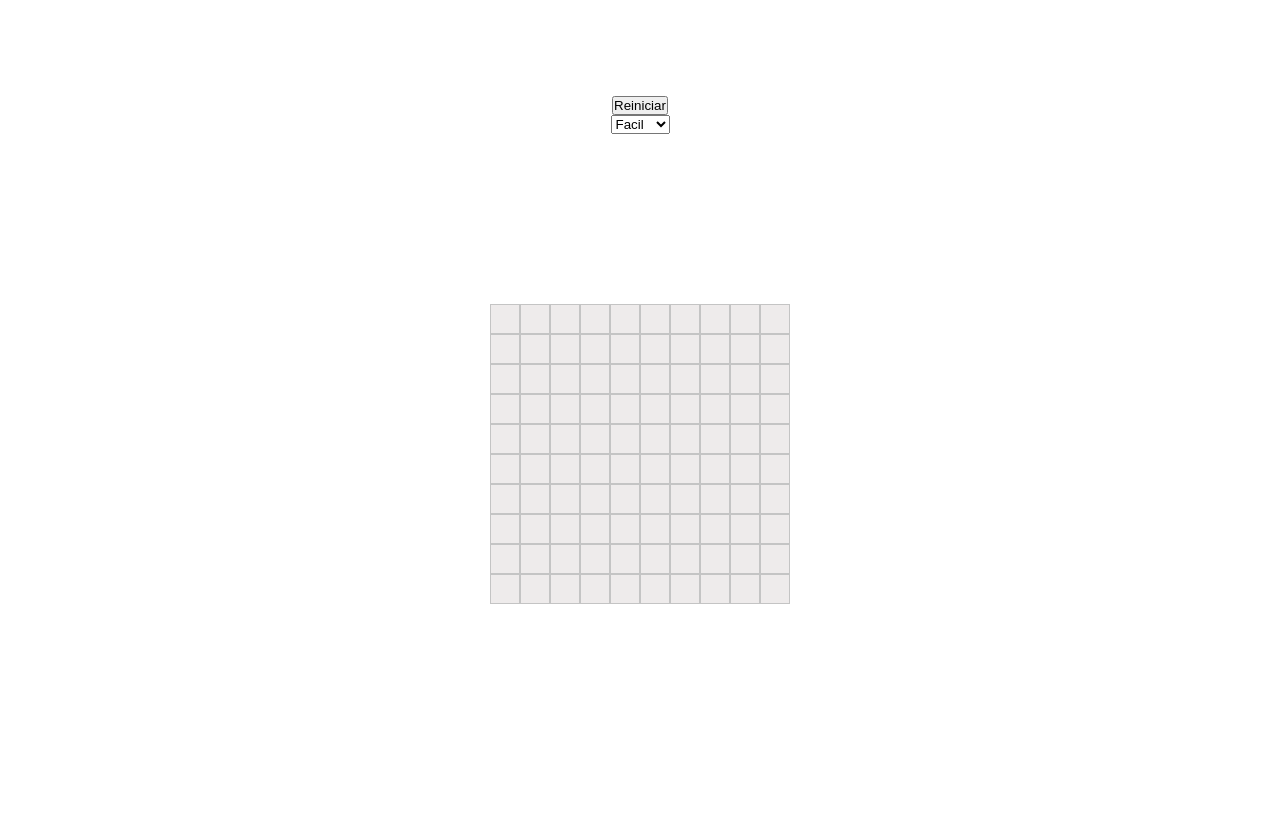
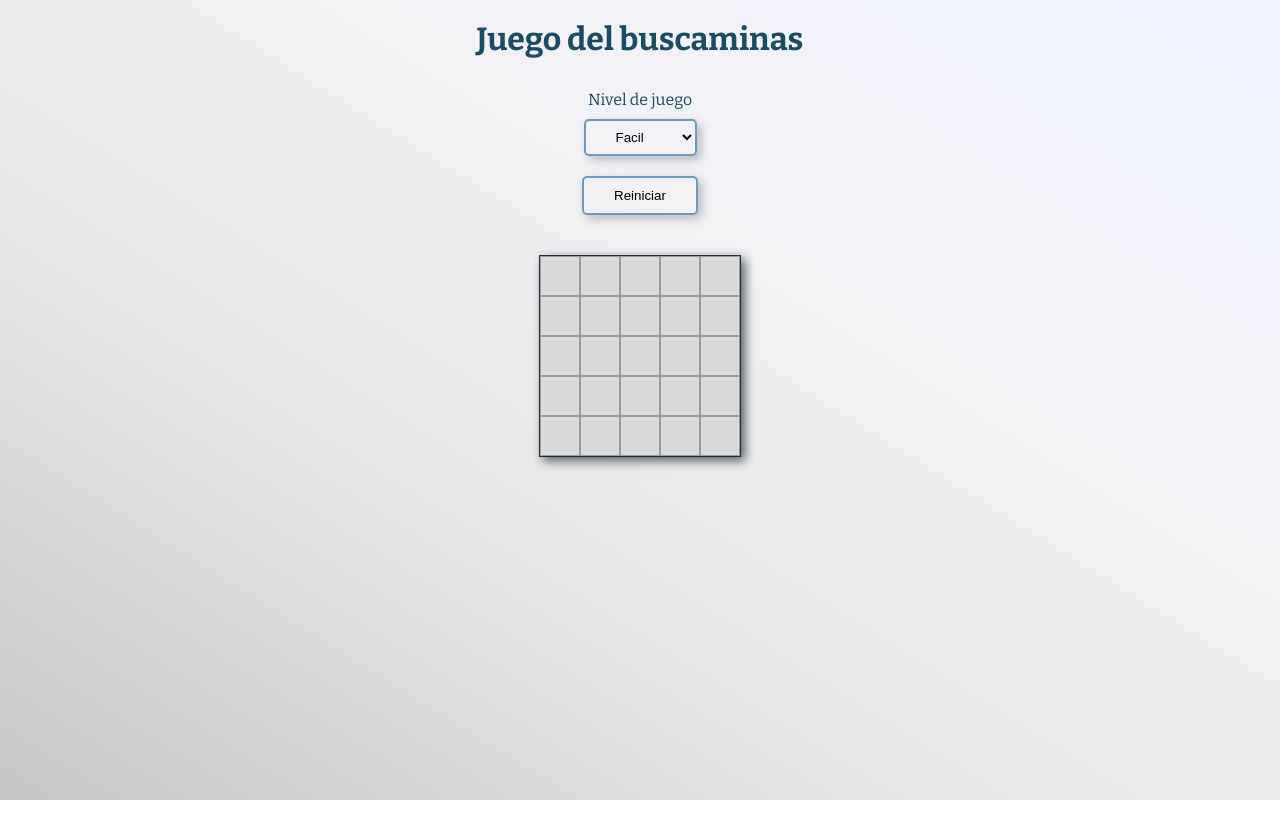
Before and after one commit to IgnacioGalceran/MinesweeperReact, a Next.js app: page / in a window 1280 px wide. Shown: the top 838 px of the page. After the commit the page ends 800 px from the top, so only its background shows below. Built offline with nearby package versions, Linux system fonts and the light colour scheme.

Commit message:
terminado, faltan estilos

```diff
--- a/src/app/components/Board.tsx
+++ b/src/app/components/Board.tsx
@@ -1,43 +1,190 @@
 "use client";
 import React, { useEffect, useState } from "react";
-import { GetRandomBombs } from "../functions/functions";
+import { GetRandomBombs, bfs } from "../functions/functions";
 import { BoardProps } from "../types/BoardProps";
 import Image from "next/image";
 
 import styles from "@/app/styles/board.module.css";
+import Loader from "./Loader";
 
 export default function Board({ props, state }: BoardProps) {
-  const { isPlaying, setIsPlaying } = state;
-  const [isClicked, setIsClicked] = useState<boolean>(false);
-  const [initialPosition, setInitialPosition] = useState<number>(0);
-  const [board, setBoard] = useState<JSX.Element[][]>();
+  const {
+    isPlaying,
+    setIsPlaying,
+    setIsGameOver,
+    isGameOver,
+    wonGame,
+    setWonGame,
+  } = state;
   const { cols, rows, bombs } = props;
+  const [discovered, setDiscovered] = useState<Set<number>>(new Set());
+  const [board, setBoard] = useState<JSX.Element[][]>([]);
+
+  const [bombNumber, setBombNumber] = useState<number[][]>([]);
+  const [initialPosition, setInitialPosition] = useState<number | null>(null);
+  const [adyacenceMatrix, setAdyacenceMatrix] = useState<Map<number, number[]>>(
+    new Map()
+  );
+  const [positionsBombs, setPositionBombs] = useState<Set<number>>(new Set());
+
+  const GetRandom = (
+    cols: number,
+    rows: number,
+    bombs: number,
+    initialPosition: number
+  ) => {
+    const { setPositionsBombs, adyacenceMatrix, bombNumber } = GetRandomBombs(
+      cols,
+      rows,
+      bombs,
+      initialPosition
+    );
+    setPositionBombs(setPositionsBombs);
+    setBombNumber(bombNumber);
+    setAdyacenceMatrix(adyacenceMatrix);
+    setInitialPosition(initialPosition);
+    return { setPositionsBombs, adyacenceMatrix, bombNumber };
+  };
+
+  const handleAddPosition = (initialPosition: number) => {
+    setDiscovered(discovered.add(initialPosition));
+    let element = document.getElementById(initialPosition.toString());
+    if (element) {
+      element.classList.add(styles.discovered);
+    }
+  };
+
+  const handleRightClick = (position: number, e: any) => {
+    e.preventDefault();
+    let element = document.getElementById(position.toString());
+    if (!element) return;
+    if (!element.className.includes("marked")) {
+      element.classList.add(`${styles.marked}`);
+    } else {
+      element.classList.remove(styles.marked);
+    }
+  };
+
+  const clearStates = () => {
+    setDiscovered(new Set());
+    setPositionBombs(new Set());
+    setAdyacenceMatrix(new Map());
+    setWonGame(false);
+    setBombNumber([]);
+    setIsGameOver(false);
+    setInitialPosition(null);
+
+    let array = Array.from({ length: rows }, (_, i) =>
+      Array.from({ length: cols }, (_, j) => {
+        const key = j + cols * i + 1;
+        return (
+          <div
+            id={key.toString()}
+            key={key.toString()}
+            onClick={() => {
+              let initialPosition = i * cols + (j + 1);
+              GetRandom(cols, rows, bombs, initialPosition);
+              setIsPlaying(true);
+            }}
+            className={styles["cube"]}
+          >
+            {" "}
+          </div>
+        );
+      })
+    );
+
+    setBoard(array);
+  };
+
+  const updateBoard = (clickPosition: number) => {
+    if (isGameOver) return;
+
+    let element = document.getElementById(clickPosition.toString());
+
+    if (positionsBombs.has(clickPosition)) {
+      setIsGameOver(true);
+      showBombs();
+      return;
+    }
+    if (element) {
+      if (adyacenceMatrix.get(clickPosition)?.length) {
+        element.innerHTML =
+          adyacenceMatrix.get(clickPosition)?.length.toString() || "";
+        handleAddPosition(clickPosition);
+      } else {
+        discoverNeighborhood(clickPosition);
+      }
+    }
+
+    if (discovered.size + positionsBombs.size === cols * rows) {
+      setWonGame(true);
+    }
+  };
+
+  const showBombs = () => {
+    positionsBombs.forEach((pos) => {
+      let element = document.getElementById(pos.toString());
+      if (element) {
+        element.classList.add(styles.bomb);
+      }
+    });
+  };
+
+  const discoverNeighborhood = (position: number) => {
+    const neighborhood = bfs(adyacenceMatrix, position, cols, rows);
+    neighborhood.forEach((neigh: number) => {
+      handleAddPosition(neigh);
+      let bombs = adyacenceMatrix.get(neigh)?.length;
+      let element = document.getElementById(neigh.toString());
+      if (element && bombs && bombs >= 0) {
+        element.innerHTML = bombs.toString();
+      }
+    });
+  };
+
+  useEffect(() => {
+    if (initialPosition && adyacenceMatrix) {
+      let element = document.getElementById(initialPosition.toString());
+      if (element) {
+        const adyacentes = adyacenceMatrix.get(initialPosition);
+        if (adyacentes !== undefined && adyacentes.length) {
+          element.innerHTML = adyacentes.length.toString();
+          handleAddPosition(initialPosition);
+          const className = `cube${adyacentes.length.toString()}`;
+          if (styles[className]) {
+            element.classList.add(styles[className]);
+          }
+        } else {
+          discoverNeighborhood(initialPosition);
+        }
+      }
+    }
+  }, [initialPosition]);
 
   useEffect(() => {
     const drawBoard = (): JSX.Element[][] => {
-      const { setPositionsBombs, adyacenceMatrix, bombNumber } = GetRandomBombs(
-        cols,
-        rows,
-        bombs,
-        initialPosition
-      );
-
       let array: JSX.Element[][] = Array.from({ length: rows }, (_, i) =>
         Array.from({ length: cols }, (_, j) => {
           const key = j + cols * i + 1;
+
           return (
             <div
               id={key.toString()}
               key={key.toString()}
-              className={`${setPositionsBombs.has(key) ? styles.bomb : ""} ${
-                styles["cube" + bombNumber[i][j].toString()]
-              }`}
+              onContextMenu={(e) => handleRightClick(key, e)}
+              onClick={() => handleClickCube(key)}
+              className={`${
+                discovered.has(key)
+                  ? `${styles.discovered} ${
+                      styles["cube" + bombNumber[i][j].toString()]
+                    }`
+                  : styles["cube" + bombNumber[i][j].toString()]
+              } ${bombNumber[i][j].toString()}`}
             >
-              {!setPositionsBombs.has(key) ? (
-                bombNumber[i][j] > 0 && bombNumber[i][j]
-              ) : (
-                <Image src={"/bomb.png"} width={20} height={20} alt="" />
-              )}
+              {discovered.has(key) &&
+                bombNumber[i][j] > 0 &&
+                bombNumber[i][j].toString()}
             </div>
           );
         })
@@ -49,30 +196,18 @@ export default function Board({ props, state }: BoardProps) {
     if (isPlaying) {
       setBoard(drawBoard());
     } else {
-      let array: JSX.Element[][] = Array.from({ length: rows }, (_, i) =>
-        Array.from({ length: cols }, (_, j) => {
-          const key = j + cols * i + 1;
-          return (
-            <div
-              id={key.toString()}
-              key={key.toString()}
-              onClick={() => {
-                setInitialPosition(i * cols + (j + 1));
-                setIsPlaying(true);
-              }}
-              className={styles["cube0"]}
-            ></div>
-          );
-        })
-      );
-
-      setBoard(array);
+      clearStates();
     }
   }, [cols, rows, isPlaying]);
 
+  const handleClickCube = (position: number) => {
+    handleAddPosition(position);
+    updateBoard(position);
+  };
+
   return (
     <section className={styles.board}>
-      {board?.length &&
+      {board?.length ? (
         board?.map((row: any, index: number) => {
           return (
             <div key={index} className={styles.rows}>
@@ -81,7 +216,10 @@ export default function Board({ props, state }: BoardProps) {
               })}
             </div>
           );
-        })}
+        })
+      ) : (
+        <Loader />
+      )}
     </section>
   );
 }
--- /dev/null
+++ b/src/app/components/Loader.tsx
@@ -0,0 +1,13 @@
+import React from "react";
+import styles from "../styles/loader.module.css";
+
+const Loader = () => {
+  return (
+    <div className={styles.loaderContainer}>
+      <div className={styles.overlay}></div>
+      <div className={styles.loader}></div>
+    </div>
+  );
+};
+
+export default Loader;
--- a/src/app/constants/const.ts
+++ b/src/app/constants/const.ts
@@ -1,9 +1,9 @@
 import { Levels } from "../types/Levels";
 
 export const FACIL: Levels = {
-  cols: 10,
-  rows: 10,
-  bombs: 10,
+  cols: 5,
+  rows: 5,
+  bombs: 2,
 };
 
 export const MEDIO: Levels = {
--- a/src/app/globals.css
+++ b/src/app/globals.css
@@ -4,7 +4,21 @@
   --font-mono: ui-monospace, Menlo, Monaco, "Cascadia Mono", "Segoe UI Mono",
     "Roboto Mono", "Oxygen Mono", "Ubuntu Monospace", "Source Code Pro",
     "Fira Mono", "Droid Sans Mono", "Courier New", monospace;
-
+  --background-color: linear-gradient(
+    to right top,
+    #c7c7c7,
+    #cfcfcf,
+    #d7d7d7,
+    #dfdfdf,
+    #e7e7e7,
+    #ebebec,
+    #eeeef0,
+    #f2f2f5,
+    #f2f2f7,
+    #f1f2fa,
+    #f0f3fc,
+    #eef3ff
+  );
   --foreground-rgb: 0, 0, 0;
   --background-start-rgb: 214, 219, 220;
   --background-end-rgb: 255, 255, 255;
@@ -23,6 +37,7 @@ body {
 }
 
 body {
+  background: var(--background-color);
   color: rgb(var(--foreground-rgb));
 }
 
--- a/src/app/layout.tsx
+++ b/src/app/layout.tsx
@@ -1,8 +1,8 @@
 import type { Metadata } from "next";
-import { Inter } from "next/font/google";
+import { Bitter } from "next/font/google";
 import "./globals.css";
 
-const inter = Inter({ subsets: ["latin"] });
+const bitter = Bitter({ subsets: ["latin"] });
 
 export const metadata: Metadata = {
   title: "Minesweeper",
@@ -16,7 +16,7 @@ export default function RootLayout({
 }>) {
   return (
     <html lang="en">
-      <body className={inter.className}>{children}</body>
+      <body className={bitter.className}>{children}</body>
     </html>
   );
 }
--- a/src/app/page.module.css
+++ b/src/app/page.module.css
@@ -1,11 +1,34 @@
 .main {
   display: flex;
   flex-direction: column;
-  justify-content: space-between;
   align-items: center;
-  padding: 6rem;
+  padding: 20px;
   min-height: 100vh;
+  color: rgb(28, 76, 99);
+}
+
+.text {
+  height: 70px;
+  font-family: 1.7rem;
+  font-weight: 700;
+}
+
+.button,
+.select {
+  padding: 8px 26px;
+  margin: 10px 0;
+  border-radius: 5px;
+  border: 2px solid rgb(111, 154, 187);
+  box-shadow: 4px 4px 10px rgba(43, 51, 59, 0.281);
+  background-color: transparent;
+}
+
+.button {
+  padding: 10px 30px;
 }
 
 @media (min-width: 800px) {
+  .main {
+    padding: 20px auto;
+  }
 }
--- a/src/app/page.tsx
+++ b/src/app/page.tsx
@@ -6,6 +6,8 @@ import { FACIL, MEDIO, DIFICIL } from "./constants/const";
 
 export default function Home() {
   const [isPlaying, setIsPlaying] = useState<boolean>(false);
+  const [isGameOver, setIsGameOver] = useState<boolean>(false);
+  const [wonGame, setWonGame] = useState<boolean>(false);
   const [level, setLevel] = useState(FACIL);
 
   const SettingLevel = (e: any) => {
@@ -30,13 +32,37 @@ export default function Home() {
 
   return (
     <main className={styles.main}>
-      <button onClick={() => setIsPlaying(false)}>Reiniciar</button>
-      <select onChange={(e) => SettingLevel(e)}>
-        <option value="Facil">Facil</option>
-        <option value="Medio">Medio</option>
-        <option value="Dificil">Dificil</option>
+      <div className={styles.text}>
+        {!isGameOver && !wonGame && <h1>Juego del buscaminas</h1>}
+        {isGameOver && <h1>Perdiste :c</h1>}
+        {wonGame && <h1>Ganaste!!</h1>}
+      </div>
+      <p>Nivel de juego</p>
+      <select className={styles.select} onChange={(e) => SettingLevel(e)}>
+        <option className={styles.select} value="Facil">
+          Facil
+        </option>
+        <option className={styles.select} value="Medio">
+          Medio
+        </option>
+        <option className={styles.select} value="Dificil">
+          Dificil
+        </option>
       </select>
-      <Board props={level} state={{ setIsPlaying, isPlaying }} />
+      <button className={styles.button} onClick={() => setIsPlaying(false)}>
+        Reiniciar
+      </button>
+      <Board
+        props={level}
+        state={{
+          setIsPlaying,
+          isPlaying,
+          setIsGameOver,
+          isGameOver,
+          wonGame,
+          setWonGame,
+        }}
+      />
     </main>
   );
 }
--- a/src/app/styles/board.module.css
+++ b/src/app/styles/board.module.css
@@ -2,9 +2,9 @@
   display: flex;
   flex-direction: column;
   align-items: center;
-  justify-content: center;
-  width: 80vw;
-  height: 80vh;
+  margin-top: 30px;
+  border: 1px solid rgb(33, 47, 58);
+  box-shadow: 4px 4px 10px rgba(43, 51, 59, 0.774);
 }
 
 .rows {
@@ -12,6 +12,7 @@
   justify-content: center;
 }
 
+.cube,
 .cube0,
 .cube1,
 .cube2,
@@ -20,33 +21,40 @@
 .cube5,
 .cube6,
 .cube7,
-.cube8 {
+.cube8,
+.discovered {
   display: flex;
   justify-content: center;
   align-items: center;
-  background-color: rgb(238, 235, 235);
-  border: 1px solid rgb(196, 196, 196);
-  font-size: 1.5rem;
-  font-weight: 600;
-  width: 30px;
-  height: 30px;
+  background-color: rgb(218, 218, 218);
+  border: 1px solid rgb(156, 156, 156);
+  font-size: 1rem;
+  font-weight: 700;
+  width: 20px;
+  height: 20px;
   cursor: pointer;
+  user-select: none;
+  -webkit-user-drag: none;
+}
+
+.discovered {
+  background-color: rgb(54, 60, 65);
 }
 
 .cube1 {
-  color: rgb(17, 168, 255);
+  color: rgb(57, 182, 255);
 }
 
 .cube2 {
-  color: rgb(53, 226, 76);
+  color: rgb(51, 243, 76);
 }
 
 .cube3 {
-  color: rgb(218, 63, 63);
+  color: rgb(255, 73, 73);
 }
 
 .cube4 {
-  color: rgb(15, 68, 99);
+  color: rgb(66, 111, 138);
 }
 
 .cube5,
@@ -68,7 +76,37 @@
   background-color: rgb(122, 122, 122);
 }
 
+.marked {
+  background-image: url("../../../public/flag.png");
+  background-size: contain;
+  background-position: center;
+}
+
 .bomb {
-  background-color: rgb(238, 235, 235);
+  background-image: url("../../../public/bomb.png");
+  background-size: cover;
+  background-position: center;
   cursor: default;
 }
+
+.pressed {
+  background-color: blueviolet;
+}
+
+@media only screen and (min-width: 800px) {
+  .cube,
+  .cube0,
+  .cube1,
+  .cube2,
+  .cube3,
+  .cube4,
+  .cube5,
+  .cube6,
+  .cube7,
+  .cube8,
+  .discovered {
+    width: 40px;
+    height: 40px;
+    font-size: 1.5rem;
+  }
+}
--- a/src/app/types/BoardProps.ts
+++ b/src/app/types/BoardProps.ts
@@ -4,6 +4,10 @@ export type BoardProps = {
   props: Levels;
   state: {
     setIsPlaying: any;
+    setIsGameOver: any;
     isPlaying: boolean;
+    isGameOver: boolean;
+    wonGame: boolean;
+    setWonGame: any;
   };
 };
```
Also changed, not shown: src/app/functions/functions.ts (+68 -3 lines), src/app/styles/loader.module.css (added, +52 -0 lines), public/flag.png (added), src/app/hooks/useRandom.ts (added).
